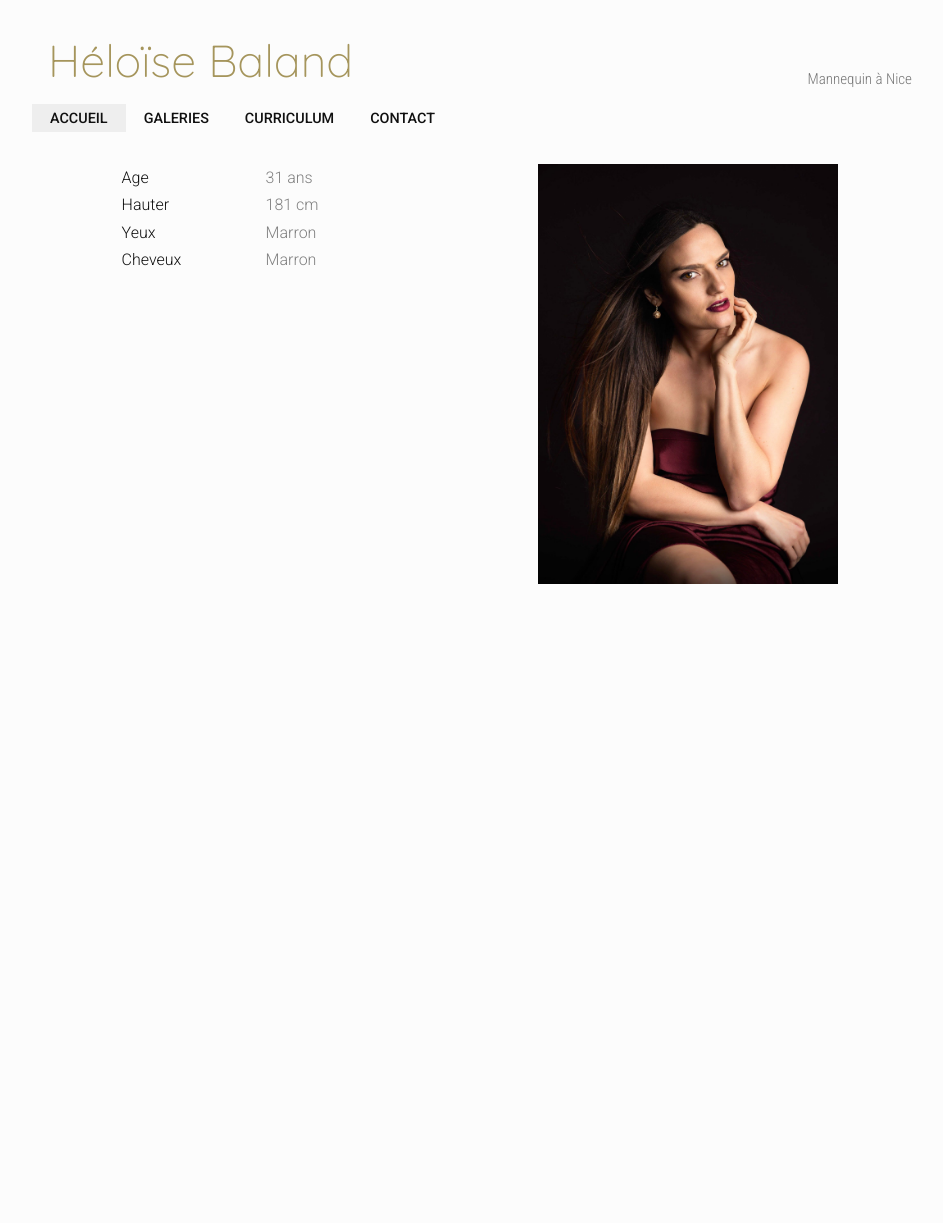
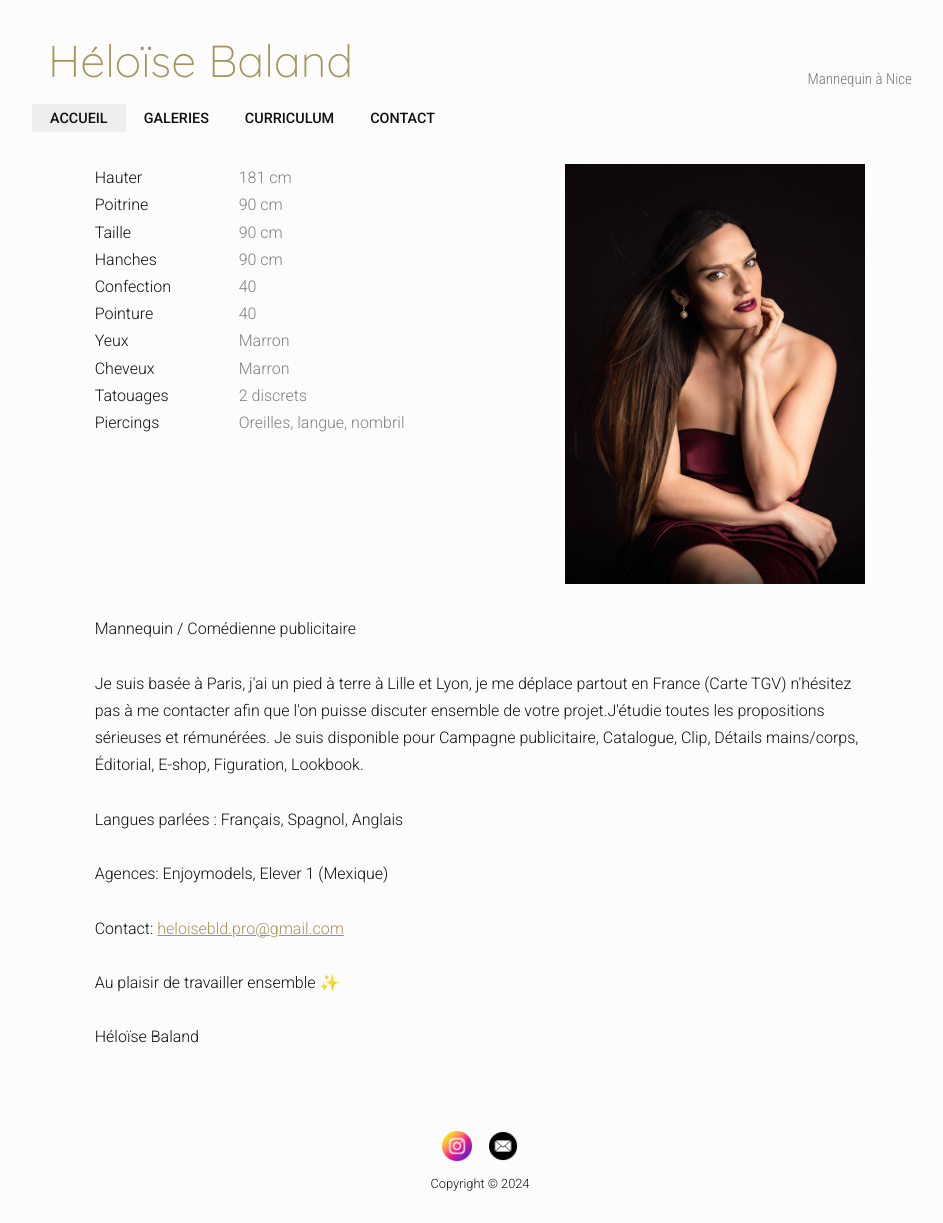
Before and after one commit to vaniaelizondo/photo-book, a React (Create React App) app: page / in a window 1280 px wide. Shown: the whole page, without its empty margins (160-1103 px from the left). Before the commit the page ends 800 px from the top, so only its background shows below. Built offline with nearby package versions, Linux system fonts and the light colour scheme.

Commit message:
home page and footer done

```diff
--- a/src/App.js
+++ b/src/App.js
@@ -1,4 +1,5 @@
 import Navbar from "./Navbar"
+import Footer from "./Footer"
 import Home from "./pages/Home"
 import Gallery from "./pages/Gallery"
 import CV from "./pages/CV"
@@ -17,6 +18,7 @@ function App() {
           <Route path="/contact" element={<Contact />} />
         </Routes>
       </div>
+      <Footer />
     </>
   )
 }
--- /dev/null
+++ b/src/Footer.js
@@ -0,0 +1,23 @@
+import InstagramIcon from './images/instagram.png';
+import MailIcon from './images/email.png';
+
+export default function Home() {
+  const now = new Date();
+  const year = now.getFullYear();
+
+  return (
+    <footer>
+      <div className="icons">
+        <a href="https://www.instagram.com/heloise_bld/" target='_blank' rel="noreferrer">
+          <img src={InstagramIcon} alt="Instagram" />
+        </a>
+        <a href="mailto:heloisebld.pro@gmail.com?subject=J'ai%20vu%20ton%20site%20internet&body=Bonjour!%0D%0A%0D%0AJ'ai%20vu%20ton%20site%20internet%20et%20j'aimerais%20me%20connecter%20avec%20vous.">
+          <img src={MailIcon} alt="Mail" />
+        </a>
+      </div>
+      <div>
+        <p>Copyright © {year}</p>
+      </div>
+    </footer>
+  );
+}
--- a/src/pages/Home.js
+++ b/src/pages/Home.js
@@ -6,12 +6,28 @@ export default function Home() {
 			<div className="information">
 				<dl>
 					<div>
-            <dt>Age</dt>
-            <dd>31 ans</dd>
+						<dt>Hauter</dt>
+						<dd>181 cm</dd>
 					</div>
 					<div>
-            <dt>Hauter</dt>
-            <dd>181 cm</dd>
+						<dt>Poitrine</dt>
+						<dd>90 cm</dd>
+					</div>
+					<div>
+						<dt>Taille</dt>
+						<dd>90 cm</dd>
+					</div>
+					<div>
+						<dt>Hanches</dt>
+						<dd>90 cm</dd>
+					</div>
+					<div>
+						<dt>Confection</dt>
+						<dd>40</dd>
+					</div>
+					<div>
+						<dt>Pointure</dt>
+						<dd>40</dd>
 					</div>
 					<div>
 						<dt>Yeux</dt>
@@ -21,11 +37,40 @@ export default function Home() {
 						<dt>Cheveux</dt>
 						<dd>Marron</dd>
 					</div>
+					<div>
+						<dt>Tatouages</dt>
+						<dd>2 discrets</dd>
+					</div>
+					<div>
+						<dt>Piercings</dt>
+						<dd>Oreilles, langue, nombril</dd>
+					</div>
 				</dl>
 				<div className="picture">
 					<img src={profile} alt="Heloise Profile" />
 				</div>
 			</div>
+			<div className="home-text">
+				<p>Mannequin / Comédienne publicitaire</p>
+				<p>
+					Je suis basée à Paris, j'ai un pied à terre à Lille et Lyon, je me
+					déplace partout en France (Carte TGV) n'hésitez pas à me contacter
+					afin que l'on puisse discuter ensemble de votre projet.J'étudie toutes
+					les propositions sérieuses et rémunérées. Je suis disponible pour
+					Campagne publicitaire, Catalogue, Clip, Détails mains/corps,
+					Éditorial, E-shop, Figuration, Lookbook.
+				</p>
+				<p>Langues parlées : Français, Spagnol, Anglais</p>
+				<p>Agences: Enjoymodels, Elever 1 (Mexique)</p>
+				<p>
+					Contact:{" "}
+					<a href="mailto:heloisebld.pro@gmail.com?subject=J'ai%20vu%20ton%20site%20internet&body=Bonjour!%0D%0A%0D%0AJ'ai%20vu%20ton%20site%20internet%20et%20j'aimerais%20me%20connecter%20avec%20vous.">
+						heloisebld.pro@gmail.com
+					</a>
+				</p>
+				<p>Au plaisir de travailler ensemble ✨</p>
+				<p>Héloïse Baland</p>
+			</div>
 		</>
 	);
 }
--- a/src/styles.scss
+++ b/src/styles.scss
@@ -1,4 +1,4 @@
-@import "styles/_colors.scss";
+@import "styles/_variables.scss";
 
 * {
 	box-sizing: border-box;
@@ -15,11 +15,15 @@ body {
 }
 
 .container {
-	margin: 1rem 15%;
+	margin: 1rem $margin-container-sides-web;
+}
+
+a {
+	color: $gold;
 }
 
 header {
-	margin: 2rem 15%;
+	margin: 2rem $margin-container-sides-web;
 
 	.title {
 		display: flex;
@@ -81,7 +85,7 @@ header {
 }
 
 .information {
-	margin: 1rem 10%;
+	margin: 1rem $margin-home-sides-web;
 	display: flex;
 	justify-content: space-between;
 	align-items: flex-start;
@@ -117,3 +121,30 @@ header {
 		}
 	}
 }
+
+.home-text {
+	margin: 1rem $margin-home-sides-web;
+
+	p {
+		margin: 1.7rem 0;
+		line-height: 1.7rem;
+
+		a:hover,
+		a:active {
+			background-color: $background-gray;
+		}
+	}
+}
+
+footer {
+	margin: 5rem $margin-container-sides-web 2rem;
+	text-align: center;
+	font-size: 80%;
+
+	.icons {
+		img {
+			height: 30px;
+			padding: 0 0.5rem;
+		}
+	}
+}
--- a/src/styles/_colors.scss
+++ /dev/null
@@ -1,7 +0,0 @@
-
-$background-color: #fcfcfc;
-$gold: #a5955c;
-$black: #101010;
-$gray: #777;
-$light-gray: #808080;
-$background-gray: #eee;
--- /dev/null
+++ b/src/styles/_variables.scss
@@ -0,0 +1,13 @@
+// Colors
+$background-color: #fcfcfc;
+$gold: #a5955c;
+$black: #101010;
+$gray: #777;
+$light-gray: #808080;
+$background-gray: #eee;
+
+// Sizes
+$margin-container-sides-web: 15%;
+$margin-container-sides-mobile: 1rem;
+$margin-home-sides-web: 7%;
+$margin-home-sides-mobile: 1rem;
```
Also changed, not shown: src/images/email.png (added), src/images/instagram.png (added). Lines whose indentation alone changed are shown as unchanged.
